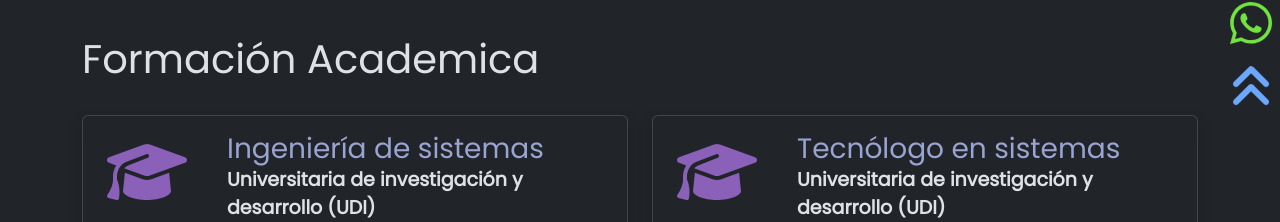
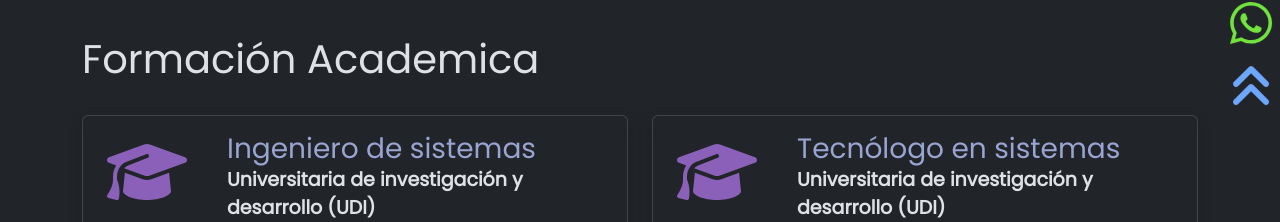
Before and after one commit to jhonuru/website, a React (Vite) app: page / in a window 1280 px wide. Shown: the part 679-901 px from the top of the page. Built offline with nearby package versions, Linux system fonts and the light colour scheme.

Commit message:
Update Home.jsx

```diff
--- a/src/pages/Home.jsx
+++ b/src/pages/Home.jsx
@@ -90,7 +90,7 @@ export function Home() {
               </div>
               <div className="col-md">
                 <div className="card-body">
-                  <h3 className="card-title mb-0 txt-c2">Ingeniería de sistemas</h3>
+                  <h3 className="card-title mb-0 txt-c2">Ingeniero de sistemas</h3>
                   <p className="card-text mb-0"><b>Universitaria de investigación y desarrollo (UDI)</b></p>
                   <p className="card-text mb-0">Bucaramanga - Santander</p>
                   <p className="card-text">2013</p>
```
